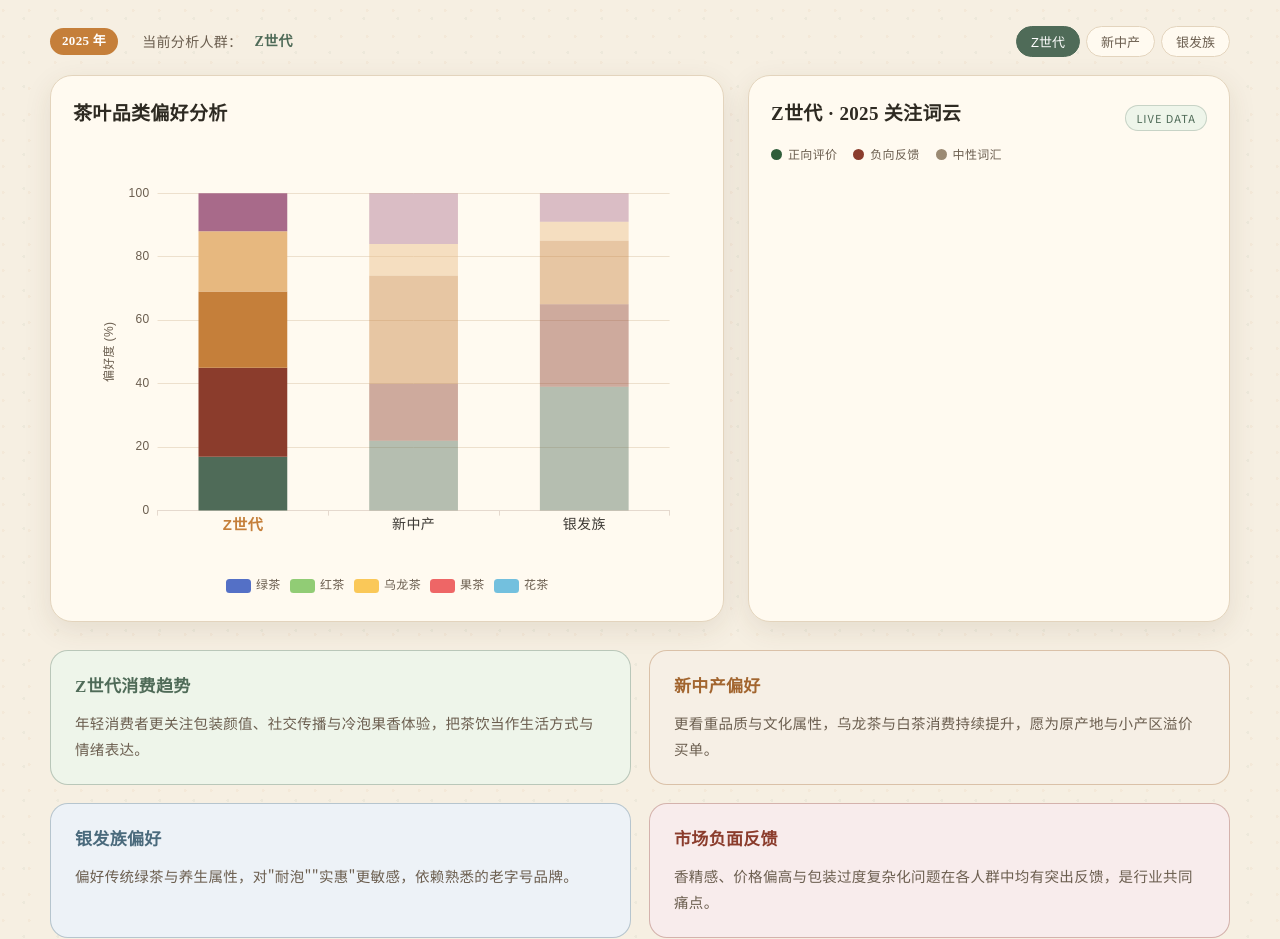
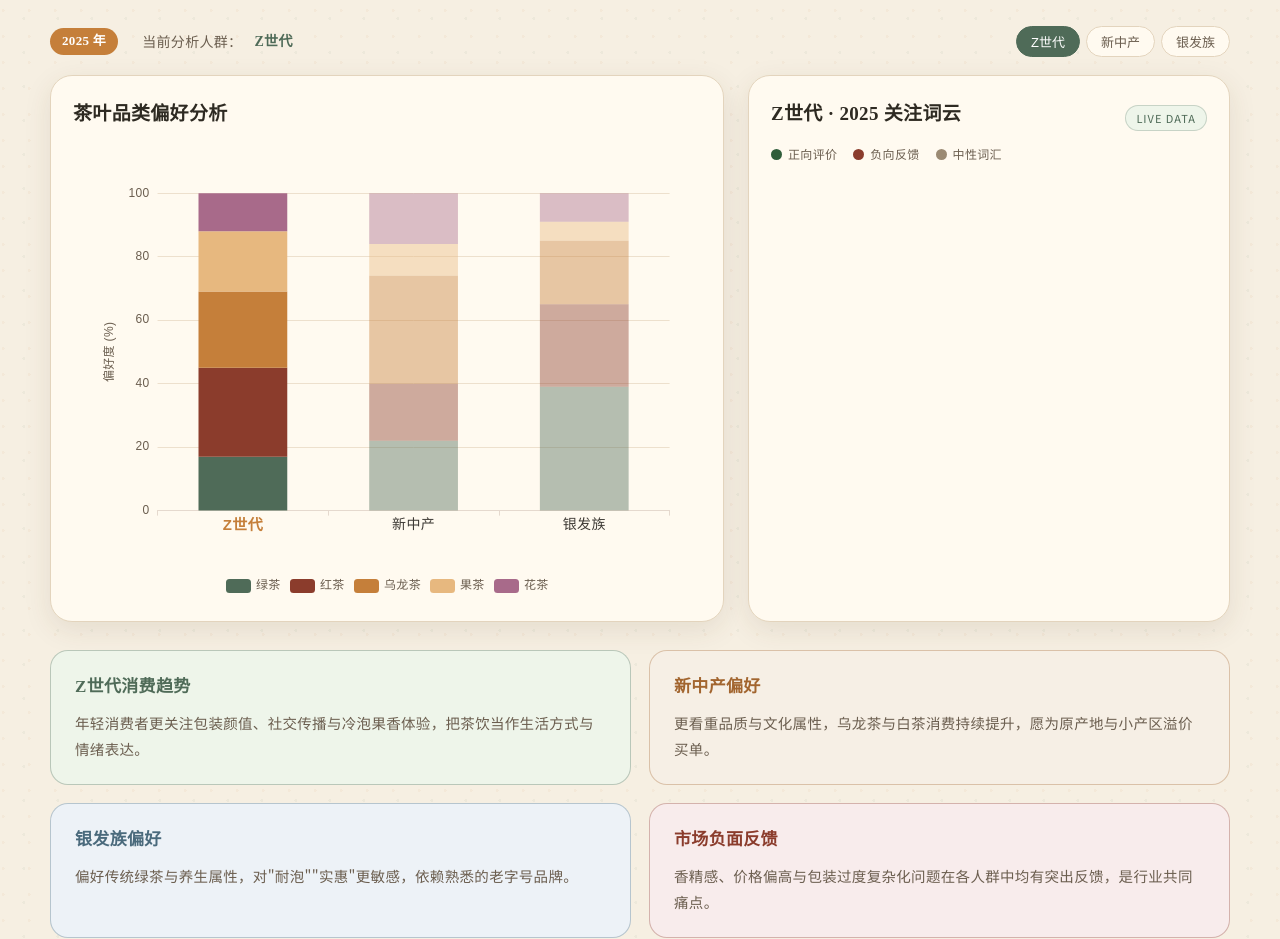
Before and after one commit to D-ay-S/tea-story, a Vue app: page / in a window 1280 px wide. Shown: the part 7040-7979 px from the top of the page. Built offline with nearby package versions, Linux system fonts and the light colour scheme; a web font is replaced by a local one.

Commit message:
Fix legend colors to match tea types correctly

```diff
--- a/src/components/SectionInsight.vue
+++ b/src/components/SectionInsight.vue
@@ -32,7 +32,11 @@ function seriesMatch(s) {
 const barOption = computed(() => ({
   backgroundColor: 'transparent',
   tooltip: { trigger: 'axis', axisPointer: { type: 'shadow' } },
-  legend: { bottom: 0, textStyle: { color: '#6b5e4f' } },
+  legend: {
+    bottom: 0,
+    textStyle: { color: '#6b5e4f' },
+    data: series.map(s => ({ name: s.name, itemStyle: { color: s.color } }))
+  },
   grid: { left: '9%', right: '5%', top: '12%', bottom: '14%', containLabel: true },
   xAxis: {
     type: 'category',
```
